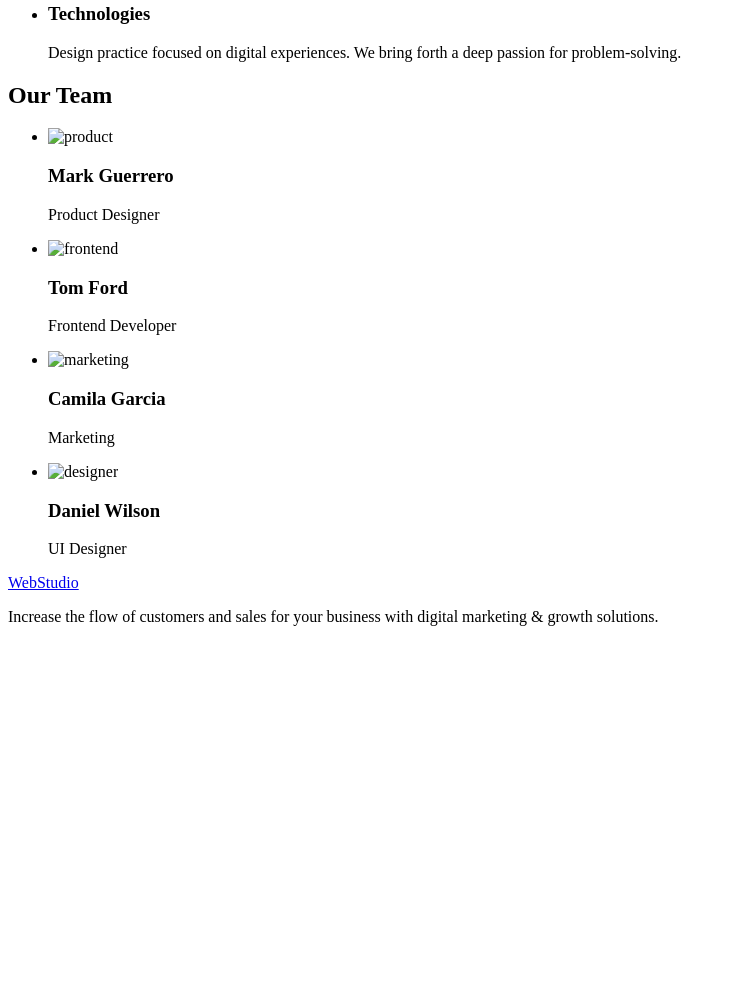
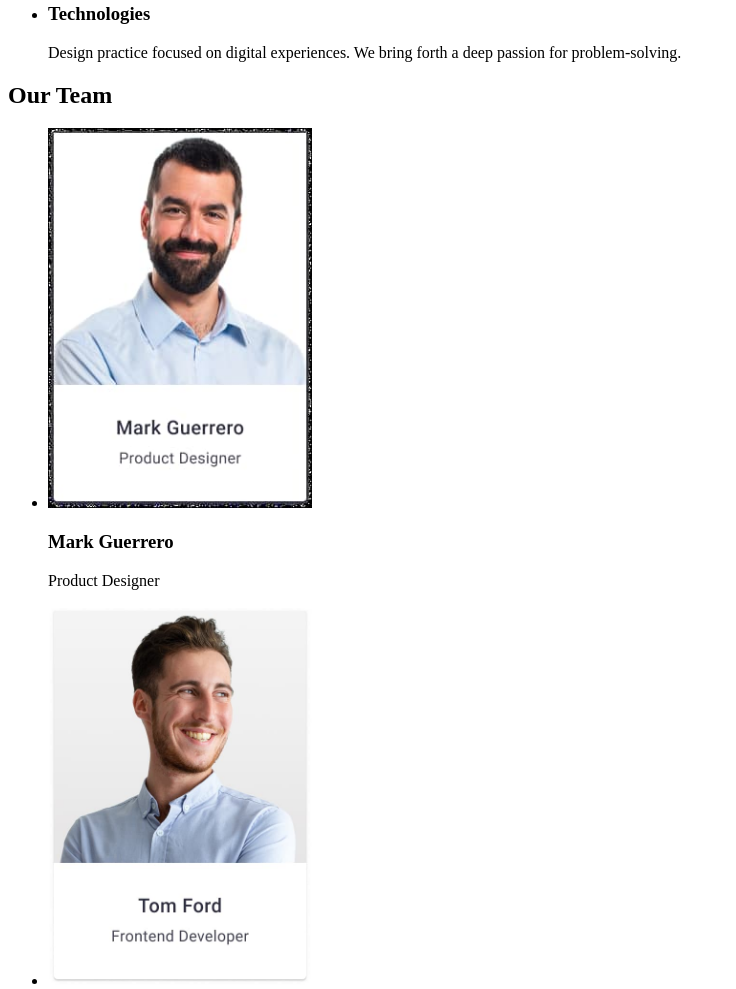
Before and after one commit to nursito/goit-markup-hw-01, a plain HTML site: page index.html in a window 1280 px wide. Shown: the part 532-1521 px from the top of the page, without its empty margins (0-736 px from the left). Before the commit the page ends 1174 px from the top, so only its background shows below. Drawn offline with Linux system fonts and the light colour scheme; the site is published under a folder, as on GitHub Pages, so addresses that start at the root find nothing.

Commit message:
Update index.html

```diff
--- a/index.html
+++ b/index.html
@@ -54,22 +54,22 @@
             <h2>Our Team</h2>
             <ul>
                 <li>
-                    <img src="/images/TeamCard1min.jpg" width="264" height="380" alt="product">
+                    <img src="./images/TeamCard1min.jpg" width="264" height="380" alt="product">
                     <h3>Mark Guerrero</h3>
                     <p>Product Designer</p>
                 </li>
                 <li>
-                    <img src="/images/TeamCard2min.jpg" width="264" height="380" alt="frontend">
+                    <img src="./images/TeamCard2min.jpg" width="264" height="380" alt="frontend">
                     <h3>Tom Ford</h3>
                     <p>Frontend Developer</p>
                 </li>
                 <li>
-                    <img src="/images/TeamCard3min.jpg" width="264" height="380" alt="marketing">
+                    <img src="./images/TeamCard3min.jpg" width="264" height="380" alt="marketing">
                     <h3>Camila Garcia</h3>
                     <p>Marketing</p>
                 </li>
                 <li>
-                    <img src="/images/TeamCard4min.jpg" width="264" height="380" alt="designer">
+                    <img src="./images/TeamCard4min.jpg" width="264" height="380" alt="designer">
                     <h3>Daniel Wilson</h3>
                     <p>UI Designer</p>
                 </li>
```
